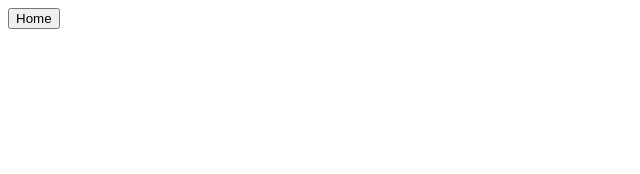
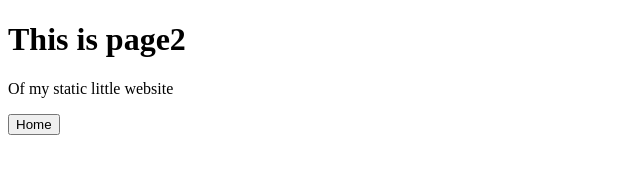
Before and after one commit to PikachuF0dder/PikachuF0dder.github.io, a plain HTML site: page page2.html in a window 1280 px wide. Shown: the whole page, without its empty margins (0-640 px from the left). Drawn offline with Linux system fonts and the light colour scheme.

Commit message:
Update page2.html

```diff
--- a/page2.html
+++ b/page2.html
@@ -7,6 +7,12 @@
     <title>Document</title>
 </head>
 <body>
+    <h1>
+        This is page2
+    </h1>
+    <p>
+        Of my static little website
+    </p>
     <a href="index.html">
         <button>
             Home
```
